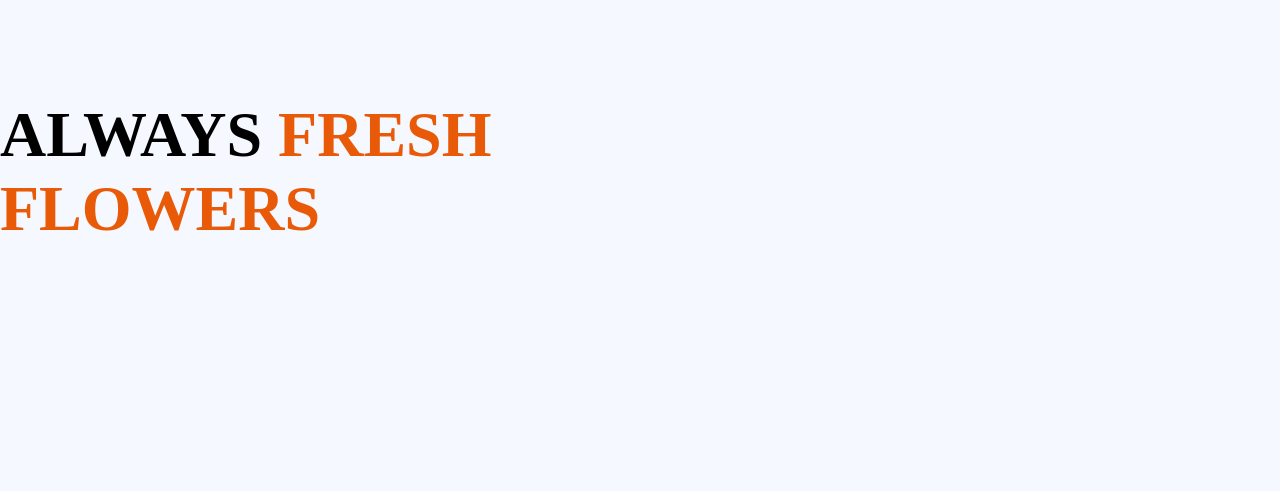
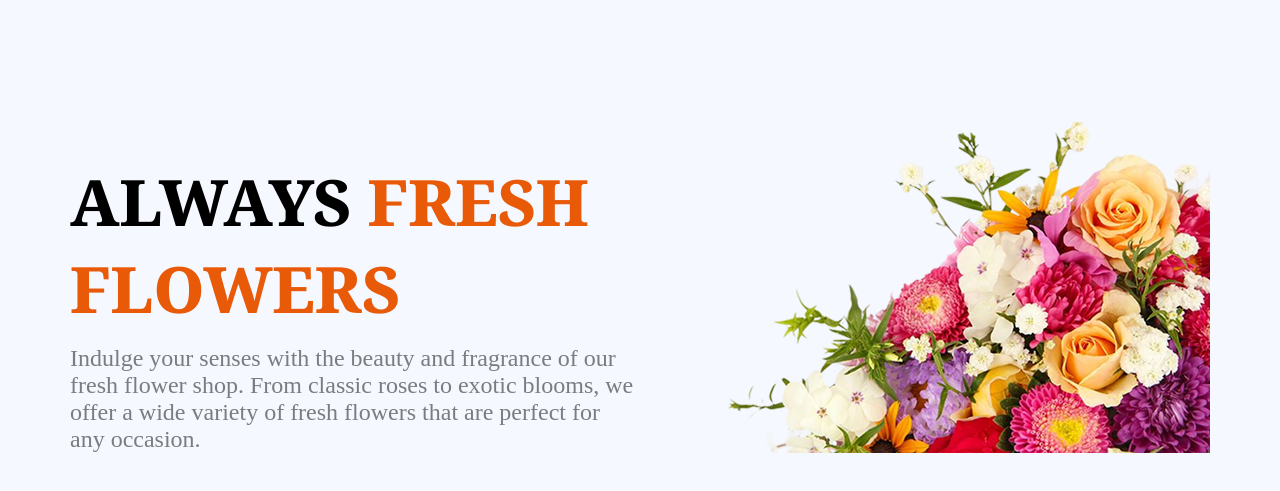
Before and after one commit to AmtazAhmedGazi/Programming-Hero-Assignment-02, a plain HTML site: page index.html in a window 1280 px wide. Shown: the part 135-626 px from the top of the page. Drawn offline with Linux system fonts and the light colour scheme.

Commit message:
added header complete section

```diff
--- a/index.html
+++ b/index.html
@@ -4,6 +4,12 @@
     <meta charset="UTF-8" />
     <meta name="viewport" content="width=device-width, initial-scale=1.0" />
     <title>Flower Market</title>
+    <link rel="preconnect" href="https://fonts.googleapis.com" />
+    <link rel="preconnect" href="https://fonts.gstatic.com" crossorigin />
+    <link
+      href="https://fonts.googleapis.com/css2?family=Inter:ital,opsz,wght@0,14..32,100..900;1,14..32,100..900&family=Noto+Serif:ital,wght@0,100..900;1,100..900&family=Roboto:ital,wght@0,100..900;1,100..900&display=swap"
+      rel="stylesheet"
+    />
     <link rel="stylesheet" href="styles/style.css" />
     <script
       src="https://kit.fontawesome.com/035b988aa4.js"
@@ -13,7 +19,7 @@
   <body>
     <header>
       <nav class="navbar display-flex">
-        <img src="assets/logo.png" alt="" />
+        <img src="assets/logo.png" alt="logo" />
         <ul class="nav-links display-flex roboto-font">
           <li><a class="nav-link" id="nav-home" href="">Home</a></li>
           <li><a class="nav-link text-levender" href="">Shop</a></li>
@@ -25,12 +31,22 @@
           </li>
         </ul>
       </nav>
-      <div class="banner">
+      <div class="banner display-flex">
         <div class="banner-details">
-          <h1 class="banner-title">
-            ALWAYS <span class="text-orange">FRESH</br> FLOWERS</span>
+          <h1 class="noto-serif-font banner-title">
+            ALWAYS
+            <span class="text-orange"
+              >FRESH<br />
+              FLOWERS</span
+            >
           </h1>
+          <p class="banner-description text-light-gray">
+            Indulge your senses with the beauty and fragrance of our fresh
+            flower shop. From classic roses to exotic blooms, we offer a wide
+            variety of fresh flowers that are perfect for any occasion.
+          </p>
         </div>
+        <img class="banner-img" src="assets/hero-flower.png" alt="" />
       </div>
     </header>
     <main></main>
--- a/styles/style.css
+++ b/styles/style.css
@@ -4,6 +4,21 @@
   font-weight: 400;
   font-style: normal;
   font-variation-settings: "wdth" 100;
+}
+
+.noto-serif-font {
+  font-family: "Noto Serif", serif;
+  font-optical-sizing: auto;
+  font-weight: 800;
+  font-style: normal;
+  font-variation-settings: "wdth" 100;
+}
+
+.inter-font {
+  font-family: "Inter", sans-serif;
+  font-optical-sizing: auto;
+  font-weight: 400;
+  font-style: normal;
 }
 
 * {
@@ -58,11 +73,17 @@ body {
 }
 /* banner styles */
 .banner {
+  margin: 120px auto;
   max-width: 1140px;
-  margin-top: 120px;
-  margin-bottom: 120px;
+  align-items: flex-end;
 }
 .banner-title {
   font-size: 4rem;
-  font-weight: 700px;
+  margin-bottom: 13px;
 }
+.banner-description {
+  font-size: 1.5rem;
+}
+.banner-img {
+  width: 100%;
+}
```
